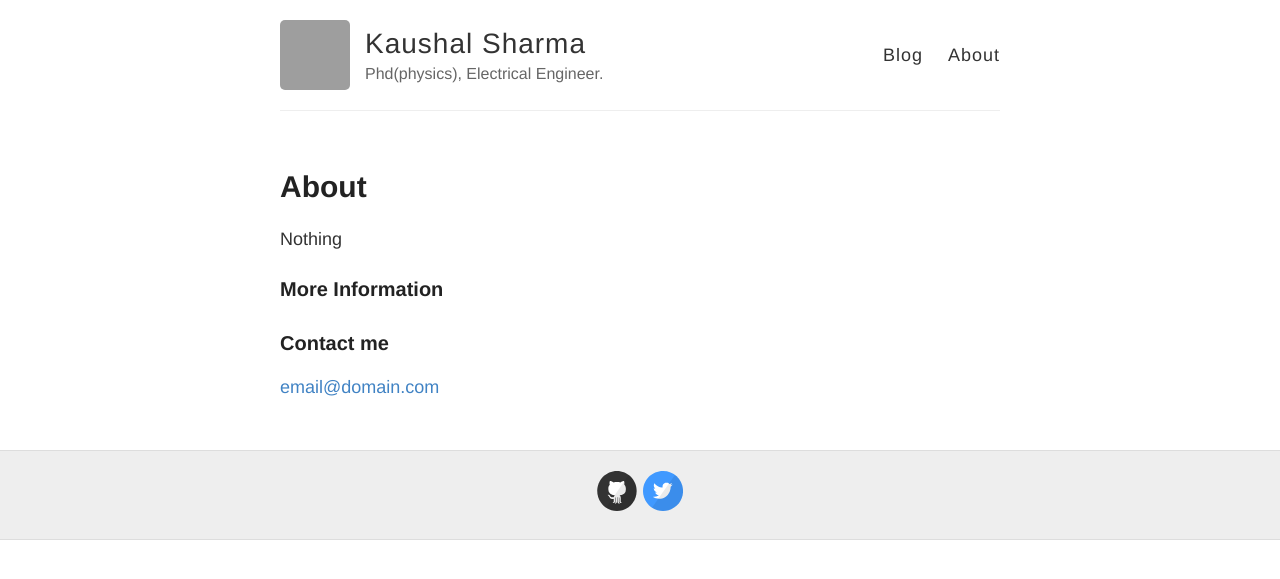
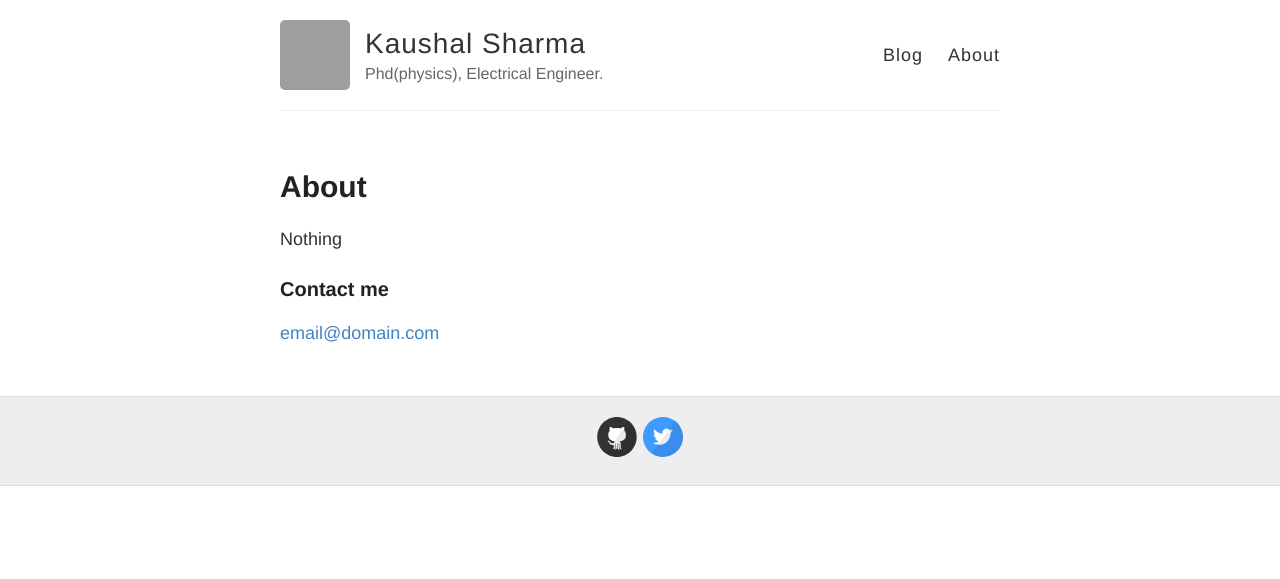
Before and after one commit to KaushalSharmaMd/KaushalSharmaMd.github.io, a Jekyll site: the page built from about.md, in a window 1280 px wide. Shown: the top 579 px of the page. Built offline with Jekyll 4.4.1, drawn with Linux system fonts in a browser that asks for light colours; grey boxes are pictures that could not be loaded.

Commit message:
Update about.md

```diff
--- a/about.md
+++ b/about.md
@@ -6,9 +6,8 @@ permalink: /about/
 
 Nothing
 
-### More Information
 
 
 ### Contact me
 
-[email@domain.com](mailto:email@domain.com)
+[email@domain.com](mailto:kaushalsharma111@outlook.com)
```
